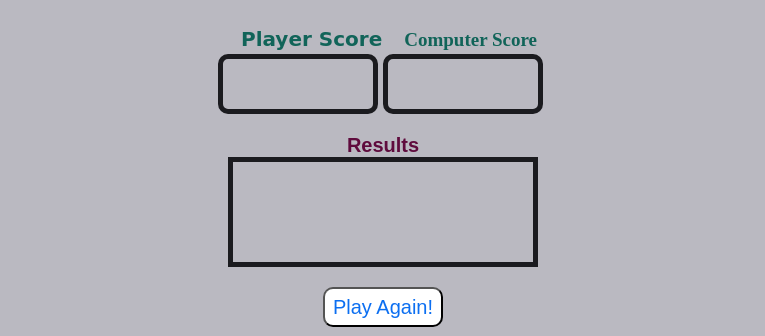
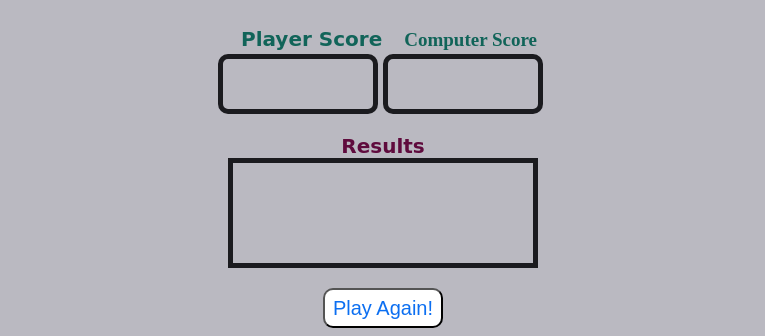
Before and after one commit to cleargoaldigital/odinrock, a plain HTML site: page index.html in a window 1280 px wide. Shown: the part 515-851 px from the top of the page, without its empty margins (257-1022 px from the left). Drawn offline with Linux system fonts and the light colour scheme.

Commit message:
update styles.css

```diff
--- a/styles.css
+++ b/styles.css
@@ -3,8 +3,6 @@ html {
     background: #b0afb8dc;
 
 }
-
-/* make it all fit to page*/
 
 .header {
     display: flex;
@@ -16,8 +14,6 @@ html {
     padding-top: 20px;
 
 }
-
-/* heading */
 
 header {
     color: rgb(70, 13, 9);
@@ -112,7 +108,7 @@ font-size: 20px;
     font-size: 20px;
     text-align: center;
     font-weight: bold;
-    font-family: sans-serif;
+    font-family: cursive;
     color: #5f0b3d;
 }
 
```
